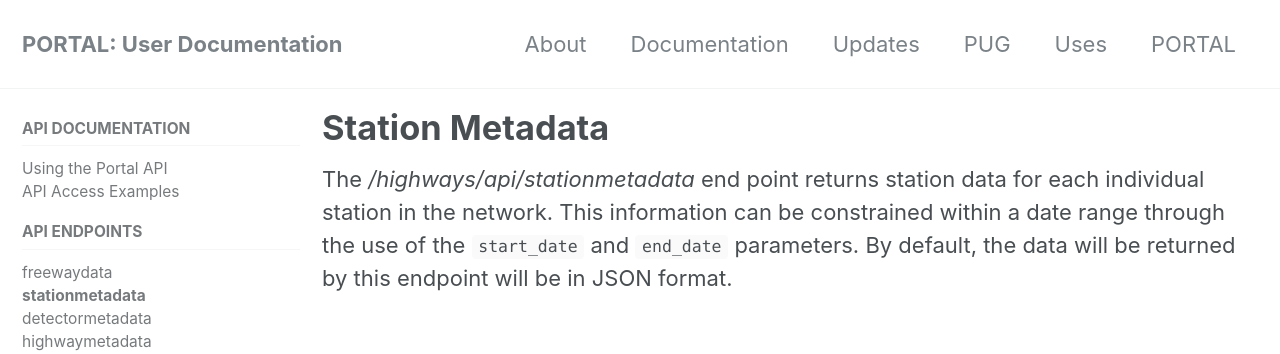
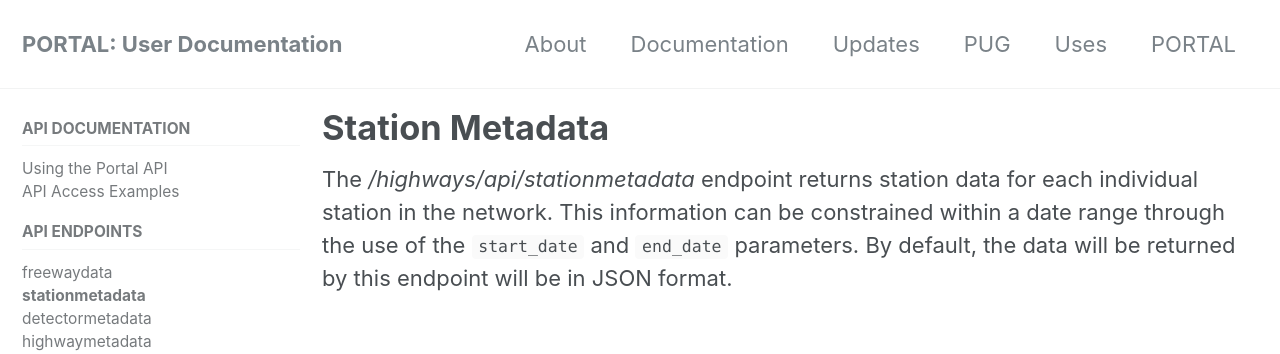
Before and after one commit to adus/portal-documentation, a Jekyll site: the page built from _documents/stationmetadata.md, in a window 1280 px wide and 900 px high. Shown: the top 354 px of the window. Built offline with Jekyll 4.4.1, drawn with Linux system fonts in a browser that asks for light colours; nearby versions of some CDN libraries.

Commit message:
Update stationmetadata.md
Formatting and Standardization

```diff
--- a/_documents/stationmetadata.md
+++ b/_documents/stationmetadata.md
@@ -1,7 +1,7 @@
 ---
 title: "Station Metadata"
 ---
-The _/highways/api/stationmetadata_ end point returns station data for each individual station in the network. This information can be constrained within a date range through the use of the `start_date` and `end_date` parameters. By default, the data will be returned by this endpoint will be in JSON format.
+The _/highways/api/stationmetadata_ endpoint returns station data for each individual station in the network. This information can be constrained within a date range through the use of the `start_date` and `end_date` parameters. By default, the data will be returned by this endpoint will be in JSON format.
 
 ## Parameters
 Stations Metadata takes the following Parameters
```
